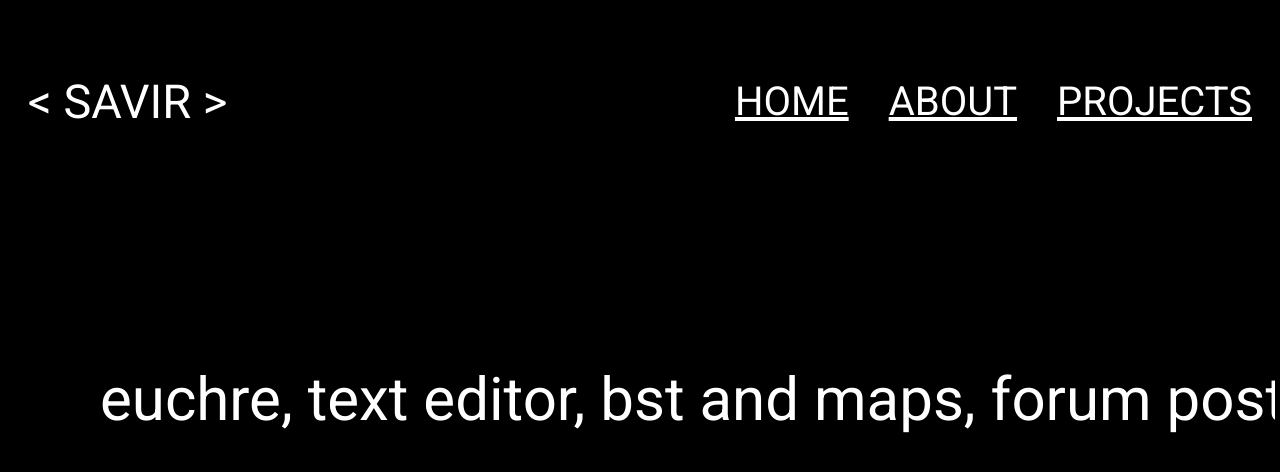
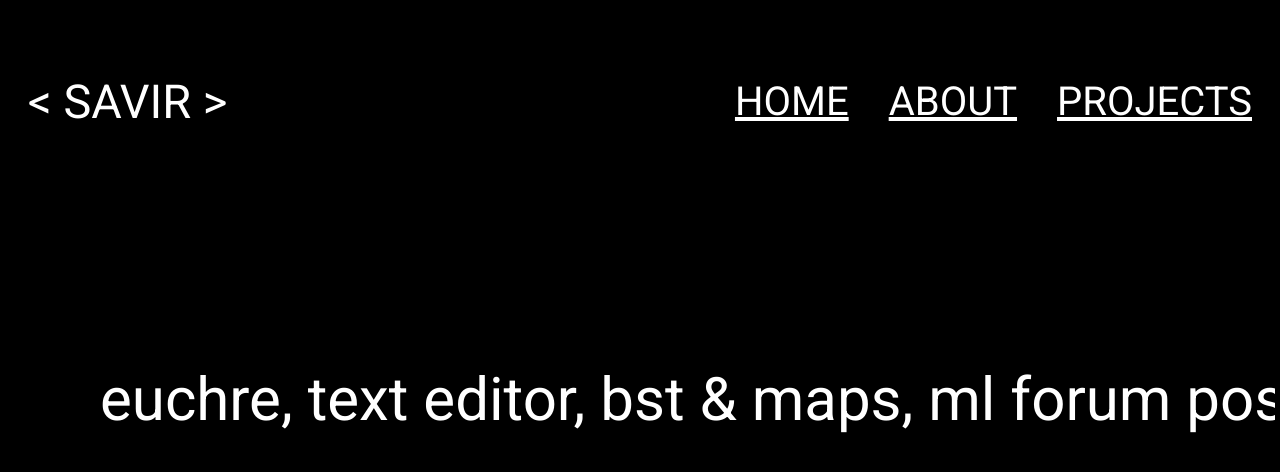
Before and after one commit to savirdsingh/personal-website, a plain HTML site: page projects.html in a window 1280 px wide. Drawn offline with Linux system fonts and the light colour scheme.

Commit message:
Update projects.html

```diff
--- a/projects.html
+++ b/projects.html
@@ -19,7 +19,7 @@
         <a href ="./projects.html">PROJECTS</a>
     </div>
     <div class = "front_page">
-        <p class = "info_text">euchre, text editor, bst and maps, forum post analyzer via machine learning</p>
+        <p class = "info_text">euchre, text editor, bst & maps, ml forum post analyzer</p>
     </div>
 </body>
 </html>
```
